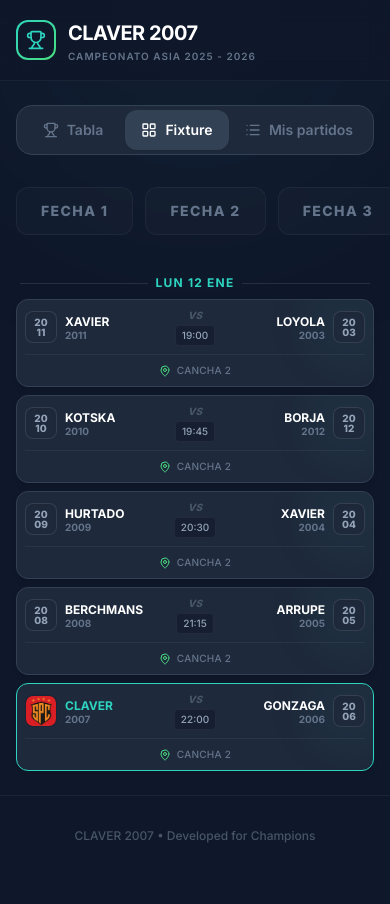
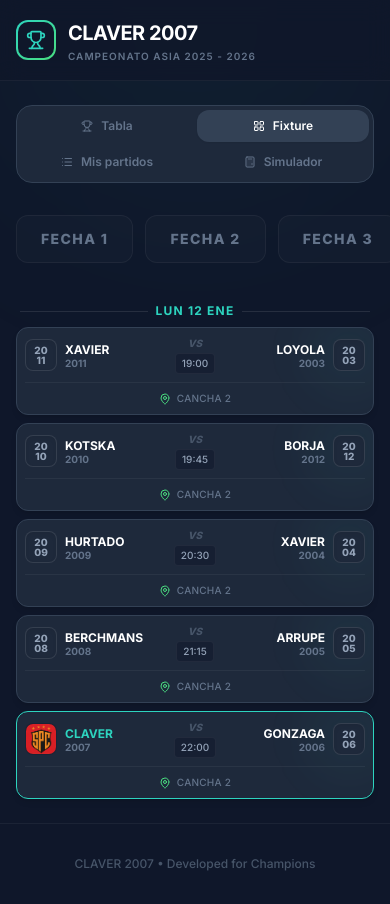
Before and after one commit to diegobrice/spc07, a React (Vite) app: page / in a window 390 px wide. Before the commit the page ends 876 px from the top, so only its background shows below. Built offline with nearby package versions, Linux system fonts and the light colour scheme.

Commit message:
added simulation view

```diff
--- a/App.tsx
+++ b/App.tsx
@@ -1,10 +1,11 @@
 import React, { useState } from 'react';
-import { Calendar as CalendarIcon, List, Trophy, LayoutGrid } from 'lucide-react';
+import { Calendar as CalendarIcon, List, Trophy, LayoutGrid, Calculator } from 'lucide-react';
 import { Match, ViewMode, MyMatchesMode } from './types';
 import { CalendarView } from './components/CalendarView';
 import { ListView } from './components/ListView';
 import { FixtureView } from './components/FixtureView';
 import { StandingsView } from './components/StandingsView';
+import { SimulationView } from './components/SimulationView';
 import { INITIAL_MATCHES, ALL_MATCHES } from './data';
 
 const App: React.FC = () => {
@@ -48,36 +49,46 @@ const App: React.FC = () => {
       <main className="flex-1 max-w-xl md:max-w-2xl lg:max-w-4xl mx-auto w-full px-4 py-6 z-10">
 
         {/* Navigation Switcher */}
-        <div className="bg-dark-800 p-1 rounded-2xl mb-8 flex border border-dark-700 overflow-x-auto">
+        <div className="bg-dark-800 p-1 rounded-2xl mb-8 border border-dark-700 grid grid-cols-2 xs:grid-cols-4 gap-1">
           <button
             onClick={() => setView('standings')}
-            className={`flex-1 flex items-center justify-center gap-2 py-2.5 px-4 rounded-xl text-sm font-semibold transition-all duration-200 whitespace-nowrap ${view === 'standings'
+            className={`flex items-center justify-center gap-2 py-2 px-2 sm:px-4 rounded-xl text-xs sm:text-sm font-semibold transition-all duration-200 whitespace-nowrap ${view === 'standings'
               ? 'bg-dark-700 text-white shadow-sm'
               : 'text-slate-500 hover:text-slate-300'
               }`}
           >
-            <Trophy className="w-4 h-4" />
+            <Trophy className="w-3 h-3 sm:w-4 sm:h-4" />
             Tabla
           </button>
           <button
             onClick={() => setView('fixture')}
-            className={`flex-1 flex items-center justify-center gap-2 py-2.5 px-4 rounded-xl text-sm font-semibold transition-all duration-200 whitespace-nowrap ${view === 'fixture'
+            className={`flex items-center justify-center gap-2 py-2 px-2 sm:px-4 rounded-xl text-xs sm:text-sm font-semibold transition-all duration-200 whitespace-nowrap ${view === 'fixture'
               ? 'bg-dark-700 text-white shadow-sm'
               : 'text-slate-500 hover:text-slate-300'
               }`}
           >
-            <LayoutGrid className="w-4 h-4" />
+            <LayoutGrid className="w-3 h-3 sm:w-4 sm:h-4" />
             Fixture
           </button>
           <button
             onClick={() => setView('my_matches')}
-            className={`flex-1 flex items-center justify-center gap-2 py-2.5 px-4 rounded-xl text-sm font-semibold transition-all duration-200 whitespace-nowrap ${view === 'my_matches'
+            className={`flex items-center justify-center gap-2 py-2 px-2 sm:px-4 rounded-xl text-xs sm:text-sm font-semibold transition-all duration-200 whitespace-nowrap ${view === 'my_matches'
               ? 'bg-dark-700 text-white shadow-sm'
               : 'text-slate-500 hover:text-slate-300'
               }`}
           >
-            <List className="w-4 h-4" />
+            <List className="w-3 h-3 sm:w-4 sm:h-4" />
             Mis partidos
+          </button>
+          <button
+            onClick={() => setView('simulation')}
+            className={`flex items-center justify-center gap-2 py-2 px-2 sm:px-4 rounded-xl text-xs sm:text-sm font-semibold transition-all duration-200 whitespace-nowrap ${view === 'simulation'
+              ? 'bg-dark-700 text-white shadow-sm'
+              : 'text-slate-500 hover:text-slate-300'
+              }`}
+          >
+            <Calculator className="w-3 h-3 sm:w-4 sm:h-4" />
+            Simulador
           </button>
         </div>
 
@@ -110,6 +121,8 @@ const App: React.FC = () => {
           <StandingsView matches={allMatches} />
         ) : view === 'fixture' ? (
           <FixtureView matches={allMatches} />
+        ) : view === 'simulation' ? (
+          <SimulationView />
         ) : (
           // My Matches View
           myMatchesView === 'calendar' ? (
--- /dev/null
+++ b/components/SimulationView.tsx
@@ -0,0 +1,108 @@
+import React, { useState, useMemo } from 'react';
+import { Match } from '../types';
+import { StandingsView } from './StandingsView';
+import { TeamLogo } from './TeamLogo';
+import { ALL_MATCHES } from '../data';
+
+interface SimulationViewProps {
+    matches: Match[]; // actually we might ignore this prop and just use ALL_MATCHES from data, but for consistency let's keep it or just use imports
+}
+
+export const SimulationView: React.FC = () => {
+    // 1. Get Fecha 9 matches
+    const fecha9Matches = useMemo(() => {
+        return ALL_MATCHES.filter(m => m.round === 'FECHA 9');
+    }, []);
+
+    // 2. State for simulated scores
+    const [simulatedScores, setSimulatedScores] = useState<Record<string, { home: number | string, away: number | string }>>({});
+
+    // 3. Handle score change
+    const handleScoreChange = (matchId: string, team: 'home' | 'away', value: string) => {
+        setSimulatedScores(prev => ({
+            ...prev,
+            [matchId]: {
+                ...prev[matchId],
+                [team]: value === '' ? '' : parseInt(value) || 0
+            }
+        }));
+    };
+
+    // 4. Merge matches for standings
+    const mergedMatches = useMemo(() => {
+        // All matches EXCEPT Fecha 9 (to avoid duplication if we just appended)
+        // Actually, let's take ALL_MATCHES and map over them.
+        // If it's a Fecha 9 match, we use the simulated scores.
+
+        return ALL_MATCHES.map(match => {
+            if (match.round === 'FECHA 9') {
+                const sim = simulatedScores[match.id];
+                if (sim && sim.home !== '' && sim.away !== '') {
+                    return {
+                        ...match,
+                        homeScore: Number(sim.home),
+                        awayScore: Number(sim.away)
+                    };
+                }
+            }
+            return match;
+        });
+    }, [simulatedScores]);
+
+
+    return (
+        <div className="space-y-8">
+            {/* Matches Input Section */}
+            <div className="space-y-4">
+                <h2 className="text-xl font-bold text-white px-2">Simular FECHA 9</h2>
+                <div className="grid gap-2 sm:gap-3">
+                    {fecha9Matches.map(match => {
+                        const score = simulatedScores[match.id] || { home: '', away: '' };
+                        return (
+                            <div key={match.id} className="bg-dark-800/50 backdrop-blur-sm p-3 sm:p-4 rounded-xl border border-white/5 flex items-center justify-between gap-2 sm:gap-4 text-xs sm:text-base">
+                                {/* Home Team */}
+                                <div className="flex-1 flex items-center justify-end gap-2 sm:gap-3 min-w-0">
+                                    <span className="font-medium text-slate-300 text-right truncate hidden sm:block">{match.homeTeam}</span>
+                                    <span className="font-bold text-white sm:hidden truncate">{match.homeTeam.split(' ')[0]}</span>
+                                    <TeamLogo team={match.homeTeam} className="w-6 h-6 sm:w-8 sm:h-8 flex-shrink-0" />
+                                </div>
+
+                                {/* Score Inputs */}
+                                <div className="flex items-center gap-1 sm:gap-2 flex-shrink-0">
+                                    <input
+                                        type="number"
+                                        min="0"
+                                        className="w-8 h-8 sm:w-12 sm:h-10 bg-dark-900 border border-white/10 rounded-md sm:rounded-lg text-center text-white font-bold focus:outline-none focus:border-brand-teal transition-colors text-sm sm:text-base appearance-none m-0"
+                                        value={score.home}
+                                        onChange={(e) => handleScoreChange(match.id, 'home', e.target.value)}
+                                    />
+                                    <span className="text-slate-500 font-bold">-</span>
+                                    <input
+                                        type="number"
+                                        min="0"
+                                        className="w-8 h-8 sm:w-12 sm:h-10 bg-dark-900 border border-white/10 rounded-md sm:rounded-lg text-center text-white font-bold focus:outline-none focus:border-brand-teal transition-colors text-sm sm:text-base appearance-none m-0"
+                                        value={score.away}
+                                        onChange={(e) => handleScoreChange(match.id, 'away', e.target.value)}
+                                    />
+                                </div>
+
+                                {/* Away Team */}
+                                <div className="flex-1 flex items-center justify-start gap-2 sm:gap-3 min-w-0">
+                                    <TeamLogo team={match.awayTeam} className="w-6 h-6 sm:w-8 sm:h-8 flex-shrink-0" />
+                                    <span className="font-medium text-slate-300 text-left truncate hidden sm:block">{match.awayTeam}</span>
+                                    <span className="font-bold text-white sm:hidden truncate">{match.awayTeam.split(' ')[0]}</span>
+                                </div>
+                            </div>
+                        );
+                    })}
+                </div>
+            </div>
+
+            {/* Standings Section */}
+            <div className="space-y-4">
+                <h2 className="text-xl font-bold text-white px-2">Tabla Simulada</h2>
+                <StandingsView matches={mergedMatches} />
+            </div>
+        </div>
+    );
+};
--- a/types.ts
+++ b/types.ts
@@ -11,5 +11,5 @@ export interface Match {
   awayScore?: number;
 }
 
-export type ViewMode = 'standings' | 'fixture' | 'my_matches';
+export type ViewMode = 'standings' | 'fixture' | 'my_matches' | 'simulation';
 export type MyMatchesMode = 'list' | 'calendar';
```
